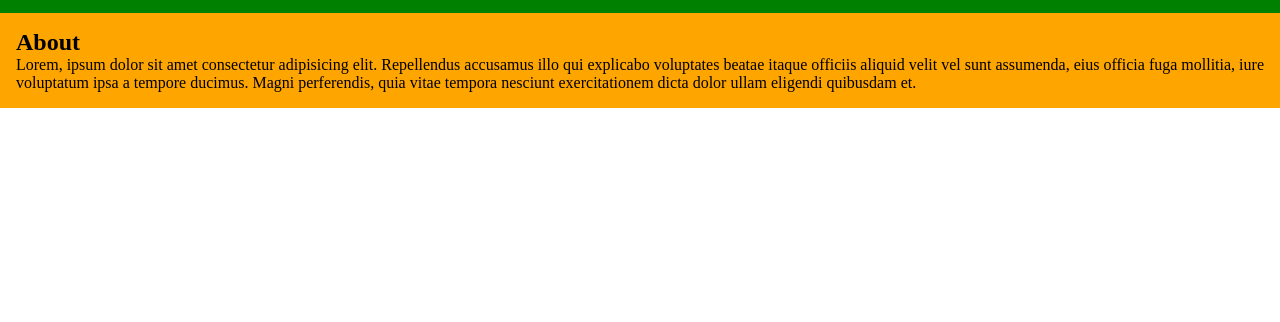
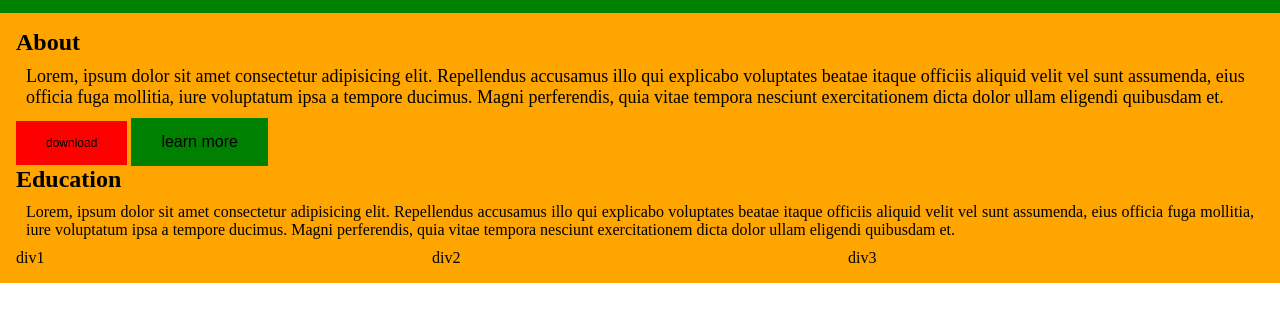
Before and after one commit to sablu1234/SASS_second, a plain HTML site: page app/index.html in a window 1280 px wide. Shown: the part 56-378 px from the top of the page. Drawn offline with Linux system fonts and the light colour scheme.

Commit message:
for loop

```diff
--- a/app/index.html
+++ b/app/index.html
@@ -12,8 +12,27 @@
     </header>
 
     <main>
-        <h2>About</h2>
+        <section id="about">
+            <h2>About</h2>
         <p>Lorem, ipsum dolor sit amet consectetur adipisicing elit. Repellendus accusamus illo qui explicabo voluptates beatae itaque officiis aliquid velit vel sunt assumenda, eius officia fuga mollitia, iure voluptatum ipsa a tempore ducimus. Magni perferendis, quia vitae tempora nesciunt exercitationem dicta dolor ullam eligendi quibusdam et.
+        </section>
+
+        <input type="button" class="btn-dwonload" value="download">
+        <input type="button" class="learn-more" value="learn more" >
+
+        <section id="education">
+            <h2>Education</h2>
+        <p>Lorem, ipsum dolor sit amet consectetur adipisicing elit. Repellendus accusamus illo qui explicabo voluptates beatae itaque officiis aliquid velit vel sunt assumenda, eius officia fuga mollitia, iure voluptatum ipsa a tempore ducimus. Magni perferendis, quia vitae tempora nesciunt exercitationem dicta dolor ullam eligendi quibusdam et.
+        </section>
+
+
+        <section id="tutorial">
+            <div class="row">
+            <div class="col-4">div1</div>
+            <div class="col-4">div2</div>
+            <div class="col-4">div3</div>
+            </div>
+        </section>
     </main>
 </body>
 </html>
--- a/app/scss/main.scss
+++ b/app/scss/main.scss
@@ -10,3 +10,12 @@ main{
     background-color: variable.$main_bg;
     padding: 1rem;
 }
+
+#about p{
+    @include variable.para-style(18px, left);
+    margin: 10px;
+}
+#education p{
+    @include variable.para-style(16px, justify);
+    margin: 10px;
+}
--- a/app/scss/util/_variables.scss
+++ b/app/scss/util/_variables.scss
@@ -1,2 +1,99 @@
 $header_bg : green;
 $main_bg : orange;
+
+.btn{
+    border: none;
+    padding: 15px 30px;
+    text-align: center;
+    font-size: 16px;
+    cursor: pointer;
+    color: black;
+}
+
+@mixin SetFontSize($value){
+    @if $value == small{
+        font-size: 12px;
+    }
+    @else if $value == medium{
+        font-size: 16px;
+    }
+    @else if $value == large{
+        font-size: 20px;
+    }
+    @else{
+        font-size: none;
+    }
+}
+
+.btn-dwonload{
+    @extend .btn;
+    background-color: red;
+    @include SetFontSize(small);
+}
+.learn-more{
+    @extend .btn;
+    background-color: green;
+}
+
+@mixin para-style ($size, $style){
+    font-size: $size;
+    text-align: $style;
+    margin: 10px 0;
+}
+
+[class*="col-" ]{
+    float: left;
+}
+
+$i: 1;
+@while $i<13{
+    .col-#{$i}{
+        width: 100% / 12 *$i;
+    }+
+    $i : $i +1;
+}
+
+@for $i from 1 through 12{
+    .col-#{$i}{width: 100% /12 * $i}
+}
+
+
+// .col-1 {
+//     width: 8.33%;
+// }
+// .col-2 {
+//     width: 16.66%;
+// }
+// .col-3 {
+//     width: 25%;
+// }
+// .col-4 {
+//     width: 33.33%;
+// }
+// .col-5 {
+//     width: 41.66%;
+// }
+// .col-6 {
+//     width: 50%;
+// }
+// .col-7 {
+//     width: 58.33%;
+// }
+// .col-8 {
+//     width: 66.66%;
+// }
+// .col-9 {
+//     width: 75%;
+// }
+// .col-10 {
+//     width: 91.66%;
+// }
+// .col-12 {
+//     width: 100%;
+// }
+
+.row::after{
+    clear: both;
+    content: '';
+    display: table;
+}
```
Also changed, not shown: app/scss/base/_typography.scss (line endings or trailing spaces), dist/main.css, 1 other file.
